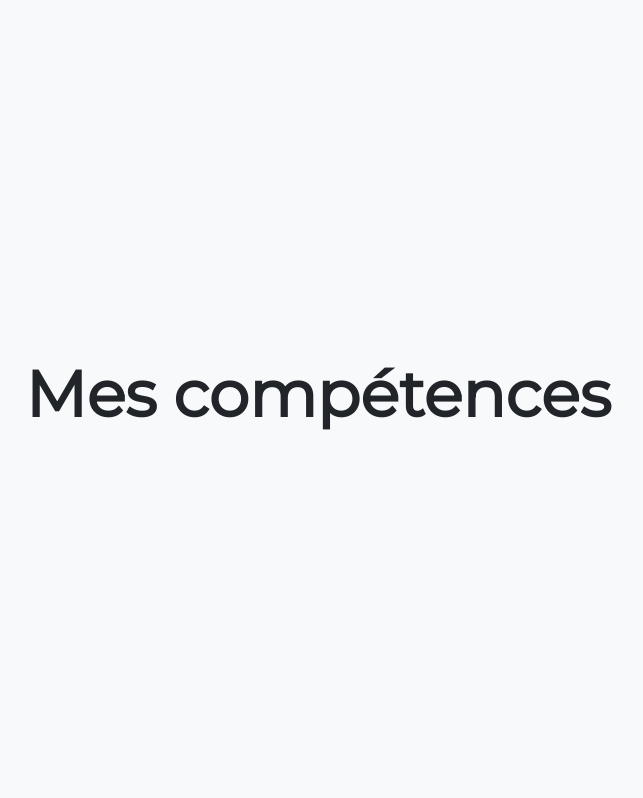
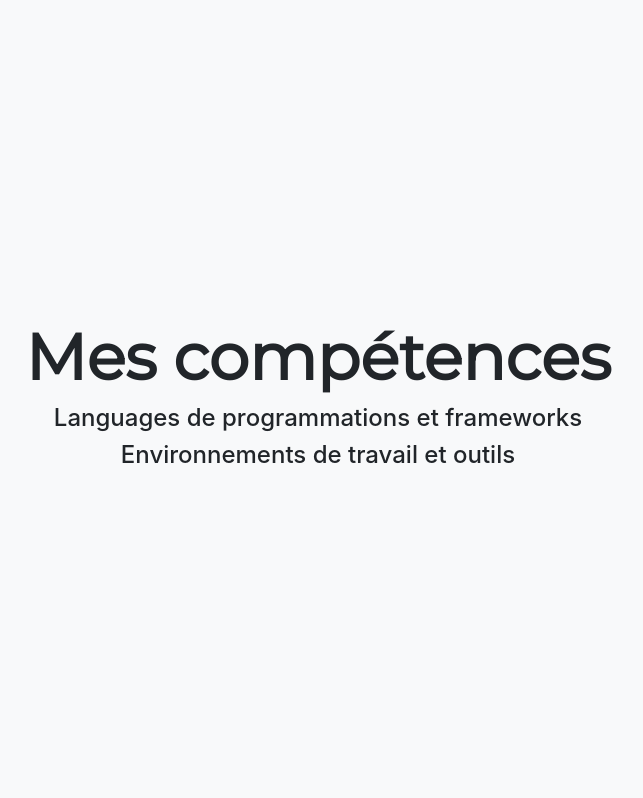
Before and after one commit to EliottClavier/PortfolioV2, a CodeIgniter app: page /database/ in a window 1280 px wide. Shown: the part 2533-3331 px from the top of the page, without its empty margins (322-965 px from the left). Run offline with CodeIgniter, Linux system fonts and the light colour scheme; tables that the repository leaves empty or names only in its code hold one stand-in row (values such as "Sample post"); grey boxes marked "Sample" are stand-in pictures; some libraries are stand-ins or nearby versions; some web fonts are replaced.

Commit message:
Mise en place de la section "Mes compétences"

```diff
--- a/application/controllers/Home.php
+++ b/application/controllers/Home.php
@@ -23,12 +23,15 @@
             'assets/js/main_form',
         ));
 
-        /* Sélection au hasard d'un projet sur toutes les valeurs disponibles */
+        /* Sélection au hasard d'un projet sur toutes les valeurs disponibles sauf les projets en statut hors-ligne*/
         $projects = $this->portfolioManager->getTable('project' ,'status !=', 'offline');
         if (!(empty($projects))) {
             $random = array_rand($projects);
             $this->data['random_project'] = $projects[$random];
         }
+
+        $this->data['languages'] = $this->portfolioManager->getTable('skills', 'category', 'language');
+        $this->data['tools'] = $this->portfolioManager->getTable('skills', 'category', 'tool');
 
         $this->data['subview'] = 'index';
 
--- a/application/views/index.php
+++ b/application/views/index.php
@@ -106,13 +106,59 @@
 
     <div class="container-fluid" id="content-skills">
 
+            <h1 class="title text-center"> Mes compétences </h1>
+
+            <div class="row justify-content-center align-items-center">
+                <?php if (!(isset($languages))) { ?>
+
+                    <h1 class="title text-center"> Rien à afficher ici ! </h1>
+
+                <?php } ?>
+            </div>
+
+            <div class="row justify-content-center align-items-center">
+                <h3 class="sub-title text-center"> Languages de programmations et frameworks </h3>
+            </div>
+
+            <div class="row justify-content-center align-items-center">
+
+                <?php foreach ($languages as $language) { ?>
+
+                    <div class="col-xl-5 col-lg-10 col-md-10 col-sm-10 m-3">
+
+                        <div class="progress" style="background-color: <?= $language->associated_color . 'CC'?>;">
+                            <div class="progress-bar" style="background-color: <?= $language->associated_color ?>;" data-width="<?= $language->advancement?>">
+                                <h1 class="sub-title m-0">  <?= $language->name ?> </h1>
+                            </div>
+                        </div>
+
+                    </div>
+
+                <?php } ?>
+            </div>
+
+        <div class="row justify-content-center align-items-center">
+            <h3 class="sub-title text-center"> Environnements de travail et outils </h3>
+        </div>
+
         <div class="row justify-content-center align-items-center">
 
-            <h1 class="title"> Mes compétences </h1>
+            <?php foreach ($tools as $tool) { ?>
+
+                <div class="col-xl-5 col-lg-10 col-md-10 col-sm-10 m-3">
+
+                    <div class="progress" style="background-color: <?= $tool->associated_color . 'CC'?>;">
+                        <div class="progress-bar" style="background-color: <?= $tool->associated_color ?>;" data-width="<?= $tool->advancement?>">
+                            <h1 class="sub-title m-0">  <?= $tool->name ?> </h1>
+                        </div>
+                    </div>
+
+                </div>
+
+            <?php } ?>
+        </div>
 
         </div>
-
-    </div>
 
 </section>
 
@@ -219,7 +265,7 @@
                                 </div>
 
                                 <div class="modal-footer">
-                                    <span class="text text-muted"> * Obligatoire </span>
+                                    <p class="text text-muted"> * Obligatoire </p>
                                     <button type="button" class="btn btn-outline-dark" data-dismiss="modal"> Annuler </button>
                                     <button type="button" class="btn btn-flame btn-contact-send" data-target="#modalContact"> Envoyer </button>
                                 </div>
@@ -356,3 +402,7 @@
     </div>
 
 </section>
+
+<div class="modal-loading">
+    <!-- Modal de loading screen  -->
+</div>
--- a/assets/js/main_features.js
+++ b/assets/js/main_features.js
@@ -1,3 +1,11 @@
+$body = $("body");
+
+$(document).on({
+   ajaxStart: function() { $body.addClass("loading");    },
+   ajaxStop: function() { $body.removeClass("loading"); }
+});
+
+
 $('.menu-trigger').on('click', function() {
 
     // La balise <i> de Font Awesome se tranforme en balise svg
@@ -72,9 +80,18 @@
 
 
 /* Fonction qui force le retour en haut au refresh de la page */
-$(window).on('beforeunload', function() {
+/* $(window).on('beforeunload', function() {
    $(window).scrollTop(0,0);
-});
+}); */
+
+/* Animations sidebar de la partie compétences */
+   $(".progress-bar").css("width", "0px");
+   $(function() {
+      $(".progress-bar").each(function() {
+         var finalWidth = parseInt($(this).attr("data-width"));
+         $(this).css("width", "0px").animate({width: finalWidth+"%"}, 500);
+      });
+   });
 
    // Affichage du numéro de téléphone
    $('a.phone-trigger').on('click', function() {
```
Also changed, not shown: assets/css/styles.css (+58 -20 lines), assets/images/loading_animation.svg (added), assets/images/projects_images/project_porfolio_html_css.png (added), assets/images/projects_images/project_portfolio_v2_code_igniter.png (added), 1 other file.
